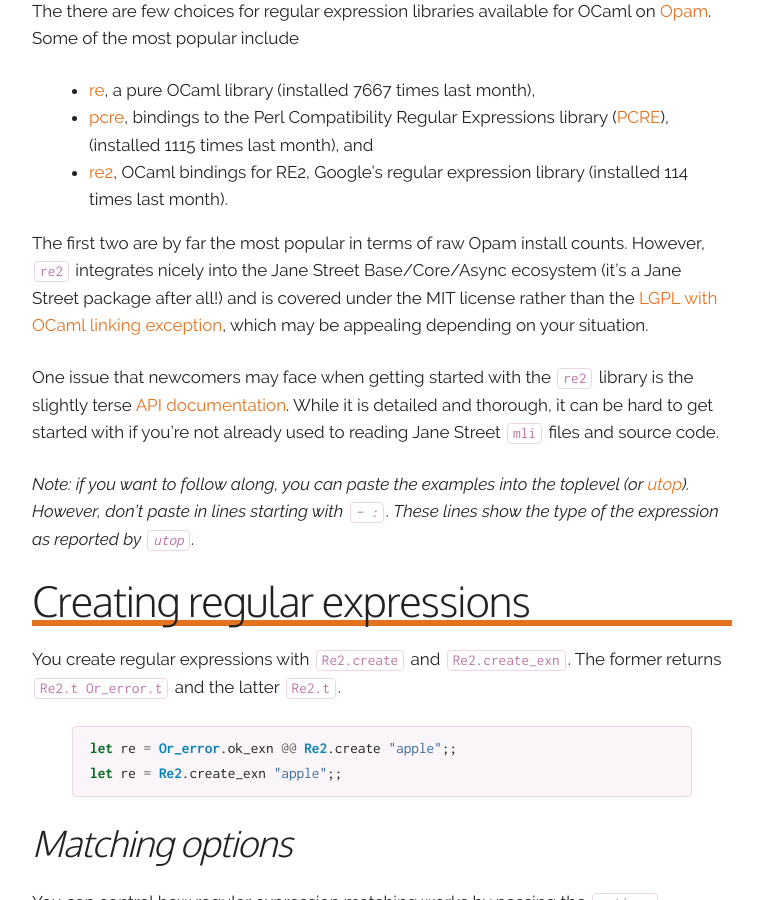
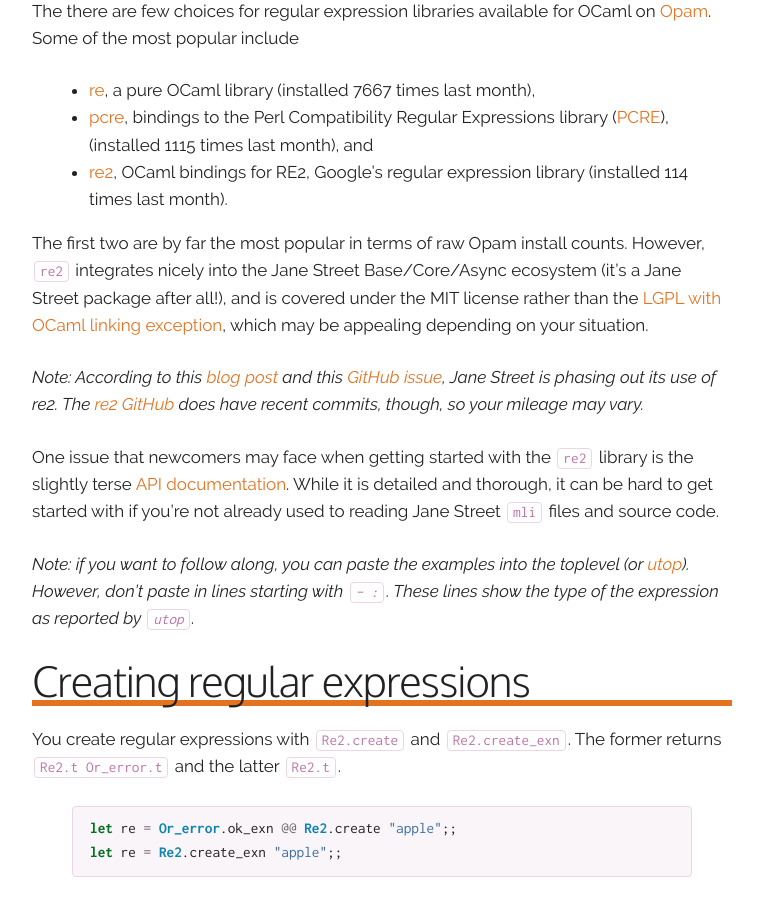
Before and after one commit to mooreryan/TenderIsTheByte, a Jekyll site: the page built from collections/_posts/2021-10-02-ocaml-re2-tutorial.md, in a window 1280 px wide and 900 px high, scrolled down 1056 px. Shown: the whole window, without its empty margins (258-1021 px from the left). Built offline with Jekyll 4.4.1, drawn with Linux system fonts in a browser that asks for light colours; some of the changed text lies outside the part shown.

Commit message:
Add note about re2

```diff
--- a/collections/_posts/2021-10-02-ocaml-re2-tutorial.md
+++ b/collections/_posts/2021-10-02-ocaml-re2-tutorial.md
@@ -41,7 +42,9 @@
 * [pcre](https://opam.ocaml.org/packages/pcre), bindings to the Perl Compatibility Regular Expressions library ([PCRE](https://www.pcre.org/)), (installed 1115 times last month), and
 * [re2](https://opam.ocaml.org/packages/re2), OCaml bindings for RE2, Google's regular expression library (installed 114 times last month).
 
-The first two are by far the most popular in terms of raw Opam install counts.  However, `re2` integrates nicely into the Jane Street Base/Core/Async ecosystem (it's a Jane Street package after all!) and is covered under the MIT license rather than the [LGPL with OCaml linking exception](https://spdx.org/licenses/OCaml-LGPL-linking-exception.html), which may be appealing depending on your situation.
+The first two are by far the most popular in terms of raw Opam install counts.  However, `re2` integrates nicely into the Jane Street Base/Core/Async ecosystem (it's a Jane Street package after all!), and is covered under the MIT license rather than the [LGPL with OCaml linking exception](https://spdx.org/licenses/OCaml-LGPL-linking-exception.html), which may be appealing depending on your situation.
+
+*Note: According to this [blog post](https://blog.janestreet.com/what-the-interns-have-wrought-2020/) and this [GitHub issue](https://github.com/janestreet/re2/issues/26#issuecomment-395870146), Jane Street is phasing out its use of re2. The [re2 GitHub](https://github.com/janestreet/re2) does have recent commits, though, so your mileage may vary.*
 
 One issue that newcomers may face when getting started with the `re2` library is the slightly terse [API documentation](https://ocaml.janestreet.com/ocaml-core/latest/doc/re2/Re2/index.html).  While it is detailed and thorough, it can be hard to get started with if you're not already used to reading Jane Street `mli` files and source code.
 
```
Also changed, not shown: other parts of collections/_posts/2021-10-02-ocaml-re2-tutorial.md (+1 -0 lines).
